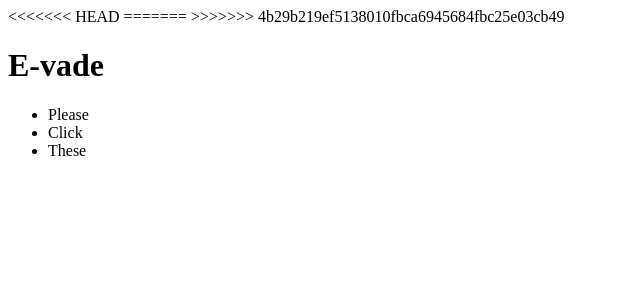
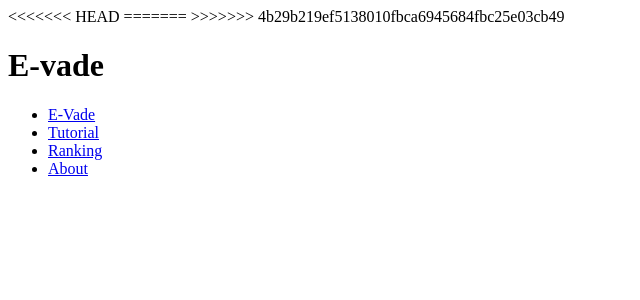
Before and after one commit to Gonzo717/e-vade, a Python web app: template E-Vade(local)/templates/tutorial.html in a window 1280 px wide. Shown: the top 300 px of the page, without its empty margins (0-640 px from the left). Run offline with Jinja, Linux system fonts and the light colour scheme; the template is opened without the code that fills it, so the values that code supplies are empty.

Commit message:
Updated NavBar

```diff
--- a/E-Vade(local)/templates/tutorial.html
+++ b/E-Vade(local)/templates/tutorial.html
@@ -9,12 +9,13 @@
 </head>
 <body>
   <h1> E-vade </h1>
-  <div class="nav-bar">
+  <div id="nav-bar">
     <ul>
-      <li><!--<a href="Troll.html">-->Please<!--</a>--></li>
-      <li><!--<a href="Troll.html">-->Click<!--</a>--></li>
-      <li> <!-- <a href="Troll.html">-->These<!--</a>--></li>
+      <li><a href="/">E-Vade</a></li>
+      <li><a href="/tutorial">Tutorial</a></li>
+      <li><a href="/rankings">Ranking</a></li>
+      <li><a href="/about">About</a></li>
     </ul>
-  <div>
+  </div>
 </body>
 </html>
```
Also changed, not shown: E-Vade(local)/templates/about.html (+5 -4 lines), E-Vade(local)/templates/e-vade.html (+4 -4 lines), E-Vade(local)/templates/rankings.html (+5 -4 lines), 1 other file.
